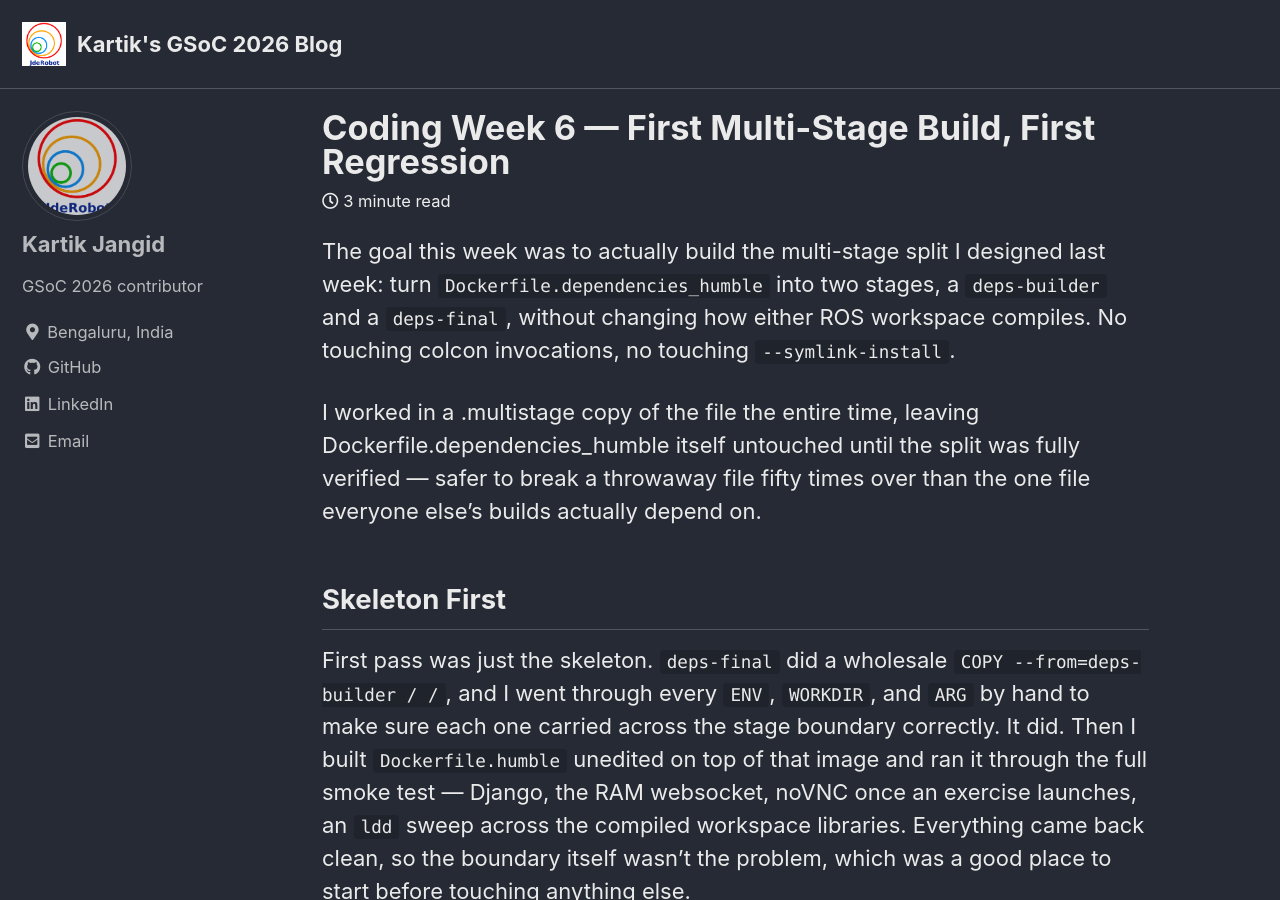
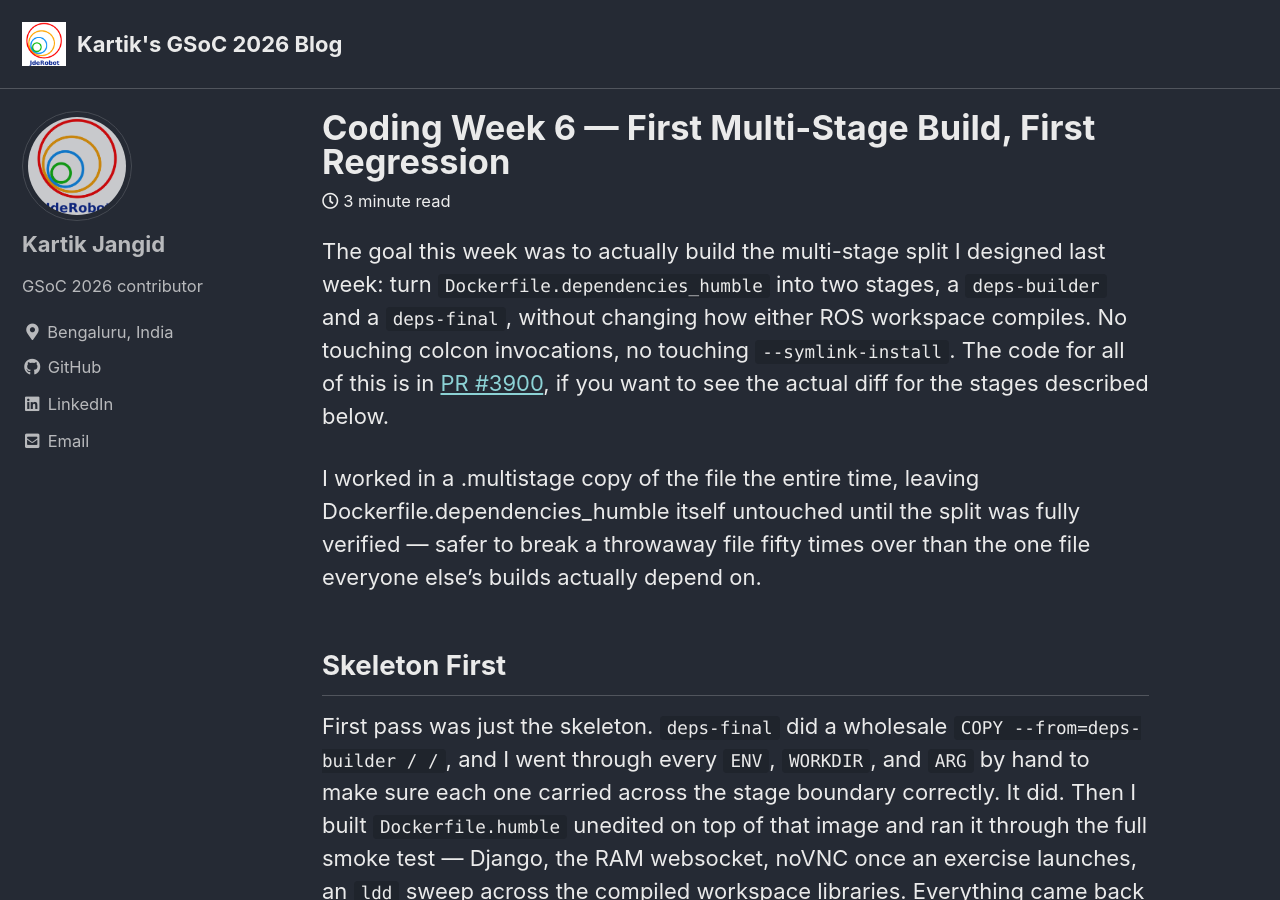
Before and after one commit to TheRoboticsClub/gsoc2026-Kartik_Jangid, a Jekyll site: the page built from docs/_posts/2026-07-05-coding-week-6.md, in a window 1280 px wide and 900 px high. Built offline with Jekyll 4.4.1, drawn with Linux system fonts in a browser that asks for light colours; cached includes are drawn as plain includes.

Commit message:
added link for pull request and code changes

```diff
--- a/docs/_posts/2026-07-05-coding-week-6.md
+++ b/docs/_posts/2026-07-05-coding-week-6.md
@@ -6,7 +6,7 @@ categories: [gsoc, coding-period]
 tags: [docker, gsoc2026, jderobot, optimization, multi-stage-build, ros2]
 ---
 
-The goal this week was to actually build the multi-stage split I designed last week: turn `Dockerfile.dependencies_humble` into two stages, a `deps-builder` and a `deps-final`, without changing how either ROS workspace compiles. No touching colcon invocations, no touching `--symlink-install`.
+The goal this week was to actually build the multi-stage split I designed last week: turn `Dockerfile.dependencies_humble` into two stages, a `deps-builder` and a `deps-final`, without changing how either ROS workspace compiles. No touching colcon invocations, no touching `--symlink-install`. The code for all of this is in [PR #3900](https://github.com/JdeRobot/RoboticsAcademy/pull/3900), if you want to see the actual diff for the stages described below.
 
 I worked in a .multistage copy of the file the entire time, leaving Dockerfile.dependencies_humble itself untouched until the split was fully verified — safer to break a throwaway file fifty times over than the one file everyone else's builds actually depend on.
 
```
